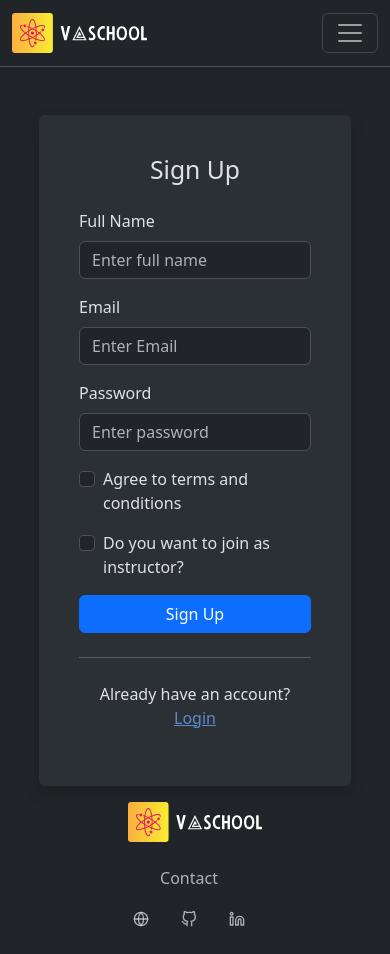
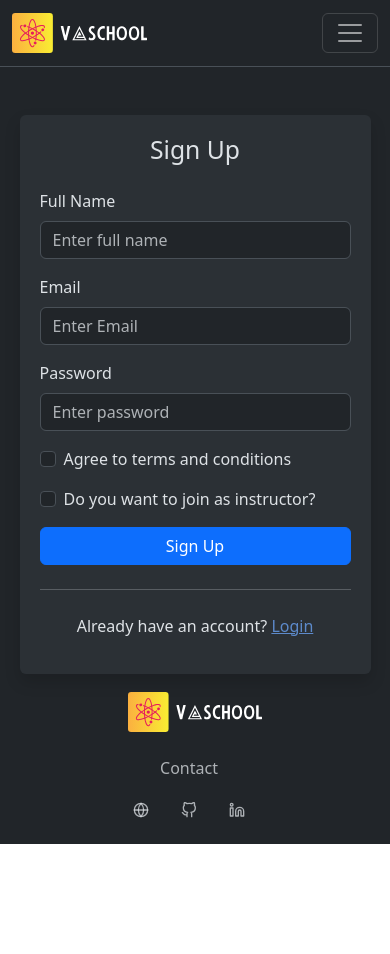
Before and after one commit to Va1bhav07/VASchool, a React (Vite) app in the folder client/: page /signup in a window 390 px wide. After the commit the page ends 844 px from the top, so only its background shows below. Built offline with nearby package versions, Linux system fonts and the light colour scheme; no server answers.

Commit message:
added some ui auth fix

```diff
--- a/client/src/pages/authentication/Login/index.jsx
+++ b/client/src/pages/authentication/Login/index.jsx
@@ -45,7 +45,7 @@ function Login() {
     <section className="d-flex justify-content-center align-items-center">
       <CardComp
         border={'0'}
-        className="shadow mt-5 card-comp p-4 bg-body-tertiary">
+        className="shadow mt-5 card-comp p-1 p-sm-4 bg-body-tertiary">
         <Card.Title className="text-center fs-2 mb-4">Sign In</Card.Title>
         <LoginForm
           handleFormChange={handleFormChange}
--- a/client/src/pages/authentication/Signup/index.jsx
+++ b/client/src/pages/authentication/Signup/index.jsx
@@ -43,7 +43,7 @@ function Signup() {
     <section className="d-flex justify-content-center align-items-center">
       <CardComp
         border={'0'}
-        className="shadow mt-5 card-comp p-4 bg-body-tertiary">
+        className="shadow mt-5 card-comp p-1 p-sm-4 bg-body-tertiary">
         <Card.Title className="text-center fs-2 mb-4">Sign Up</Card.Title>
         <SignupForm
           handleFormChange={handleFormChange}
--- a/client/src/pages/authentication/authentication.css
+++ b/client/src/pages/authentication/authentication.css
@@ -10,6 +10,6 @@
 
 @media screen and (max-width: 668px) {
   .card-comp {
-    width: 80%;
+    width: 90%;
   }
 }
```
